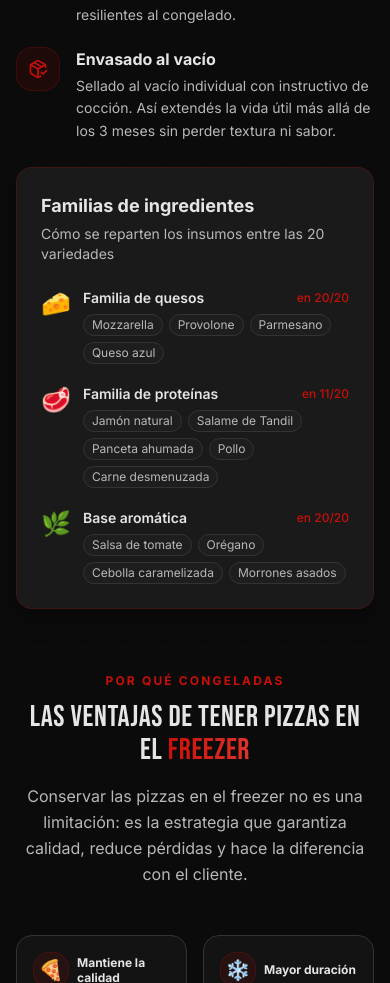
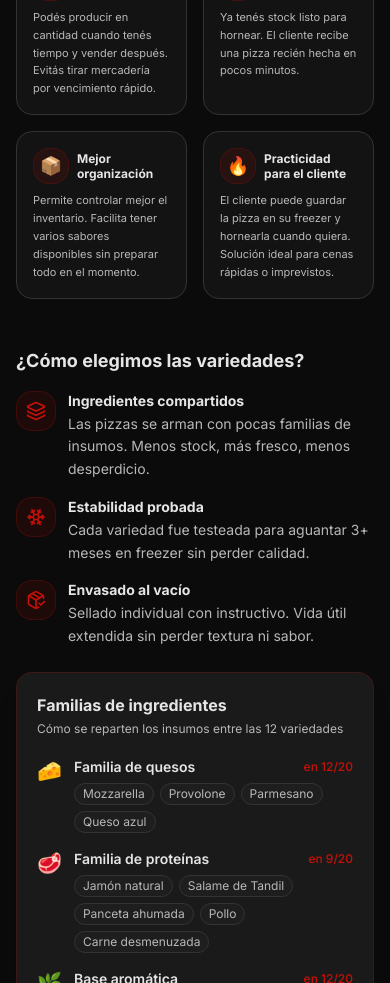
Before and after one commit to clickypizza-del/pizzas, a Next.js app: page /nosotros in a window 390 px wide. Shown: the part 2860-3843 px from the top of the page. Built offline with nearby package versions, Linux system fonts and the light colour scheme; no server answers.

Commit message:
Reorganizar Producción y conservación: simplificar, reordenar, mejorar diseño. Acomodar 12 variedades por categoría

```diff
--- a/src/components/site/freezer-section.tsx
+++ b/src/components/site/freezer-section.tsx
@@ -1,4 +1,4 @@
-import { Snowflake, ArrowRight, Lightbulb, Flame, Layers, PackageCheck } from "lucide-react";
+import { Snowflake, ArrowRight, PackageCheck, Layers } from "lucide-react";
 import { Button } from "@/components/ui/button";
 import { Reveal } from "@/components/site/reveal";
 import { SectionHeading } from "@/components/site/section-heading";
@@ -6,9 +6,6 @@ import {
   CATALOG_FAMILIES,
   CATALOG_STATS,
   FREEZER_ADVANTAGES,
-  FREEZER_SCIENCE_TIPS,
-  FREEZER_SCIENCE_TRICKS,
-  FREEZER_SCIENCE_TRICK_NOTE,
   type IngredientFamily,
 } from "@/lib/site-data";
 import { buildWhatsAppUrl, WA_MESSAGES } from "@/lib/whatsapp";
@@ -30,15 +27,13 @@ export function FreezerSection() {
                 Un catálogo <span className="text-gradient-brand">optimizado</span> para tu freezer
               </>
             }
-            description="No son pizzas al azar. Elegimos 20 variedades en 5 líneas que comparten ingredientes y soportan estar congeladas 3+ meses sin perder calidad. Hasta más tiempo si están bien envasadas al vacío."
+            description="No son pizzas al azar. Elegimos 12 variedades en 5 líneas que comparten ingredientes y soportan estar congeladas 3+ meses sin perder calidad."
           />
         </Reveal>
 
+        {/* Stats */}
         <Reveal delay={0.08}>
-          <ul
-            role="list"
-            className="grid grid-cols-2 lg:grid-cols-4 gap-4 mb-12"
-          >
+          <ul role="list" className="grid grid-cols-2 lg:grid-cols-4 gap-4 mb-12">
             {CATALOG_STATS.map((stat) => (
               <li
                 key={stat.label}
@@ -55,39 +50,66 @@ export function FreezerSection() {
           </ul>
         </Reveal>
 
-        <div className="grid lg:grid-cols-2 gap-6 lg:gap-16 items-start mb-16">
-          <Reveal delay={0.12}>
-            <div className="space-y-5">
-              <h3 className="text-xl sm:text-2xl font-bold text-foreground">
-                Por qué estas 20 variedades
+        {/* Ventajas en grid */}
+        <Reveal delay={0.12}>
+          <h3 className="text-xl sm:text-2xl font-bold text-foreground text-center mb-6">
+            ¿Por qué congeladas?
+          </h3>
+          <ul role="list" className="grid grid-cols-2 lg:grid-cols-3 gap-4 mb-12">
+            {FREEZER_ADVANTAGES.map((adv, i) => (
+              <li key={adv.id}>
+                <article className="group h-full bg-card/60 rounded-2xl border border-border p-4 sm:p-6 hover:border-primary/40 hover:shadow-lg hover:-translate-y-0.5 transition-all duration-300">
+                  <div className="flex items-center gap-2 sm:gap-3 mb-2 sm:mb-3">
+                    <div className="size-9 sm:size-11 rounded-xl bg-primary/10 border border-primary/20 flex items-center justify-center text-lg sm:text-xl flex-shrink-0 group-hover:scale-110 transition-transform">
+                      <span aria-hidden>{adv.emoji}</span>
+                    </div>
+                    <h4 className="text-xs sm:text-sm font-bold text-foreground leading-tight">
+                      {adv.title}
+                    </h4>
+                  </div>
+                  <p className="text-[11px] sm:text-xs text-muted-foreground leading-relaxed">
+                    {adv.description}
+                  </p>
+                </article>
+              </li>
+            ))}
+          </ul>
+        </Reveal>
+
+        {/* Lógica de ingredientes */}
+        <div className="grid lg:grid-cols-2 gap-6 lg:gap-10 items-start mb-12">
+          <Reveal delay={0.15}>
+            <div className="space-y-4">
+              <h3 className="text-lg sm:text-xl font-bold text-foreground">
+                ¿Cómo elegimos las variedades?
               </h3>
               <FeatureRow
                 icon={Layers}
                 title="Ingredientes compartidos"
-                description="Las 20 pizzas se arman con 3 familias de insumos. Menos SKUs, stock más fresco y menos desperdicio — eficiencia que trasladamos a tu precio."
+                description="Las pizzas se arman con pocas familias de insumos. Menos stock, más fresco, menos desperdicio."
               />
               <FeatureRow
                 icon={Snowflake}
-                title="Estabilidad en freezer"
-                description="Cada variedad fue probada para aguantar 3+ meses con excelente calidad. Quesos semiduros, salame y panceta son los más resilientes al congelado."
+                title="Estabilidad probada"
+                description="Cada variedad fue testeada para aguantar 3+ meses en freezer sin perder calidad."
               />
               <FeatureRow
                 icon={PackageCheck}
                 title="Envasado al vacío"
-                description="Sellado al vacío individual con instructivo de cocción. Así extendés la vida útil más allá de los 3 meses sin perder textura ni sabor."
+                description="Sellado individual con instructivo. Vida útil extendida sin perder textura ni sabor."
               />
             </div>
           </Reveal>
 
-          <Reveal delay={0.18}>
-            <div className="bg-card rounded-2xl border border-primary/20 p-6 sm:p-8 shadow-xl">
-              <h3 className="text-lg font-bold text-foreground mb-1">
+          <Reveal delay={0.2}>
+            <div className="bg-card rounded-2xl border border-primary/20 p-5 sm:p-6 shadow-xl">
+              <h3 className="text-base font-bold text-foreground mb-1">
                 Familias de ingredientes
               </h3>
-              <p className="text-sm text-muted-foreground mb-6">
-                Cómo se reparten los insumos entre las 20 variedades
+              <p className="text-xs text-muted-foreground mb-5">
+                Cómo se reparten los insumos entre las 12 variedades
               </p>
-              <ul role="list" className="space-y-5">
+              <ul role="list" className="space-y-4">
                 {CATALOG_FAMILIES.map((family) => (
                   <li key={family.id}>
                     <FamilyRow family={family} />
@@ -98,110 +120,8 @@ export function FreezerSection() {
           </Reveal>
         </div>
 
-        <Reveal>
-          <SectionHeading
-            eyebrow="Por qué congeladas"
-            title={
-              <>
-                Las ventajas de tener pizzas en el{" "}
-                <span className="text-gradient-brand">freezer</span>
-              </>
-            }
-            description="Conservar las pizzas en el freezer no es una limitación: es la estrategia que garantiza calidad, reduce pérdidas y hace la diferencia con el cliente."
-          />
-        </Reveal>
-
-        <ul
-          role="list"
-          className="grid grid-cols-2 lg:grid-cols-3 gap-4 mb-8 sm:mb-12"
-        >
-          {FREEZER_ADVANTAGES.map((adv, i) => (
-            <Reveal as="li" key={adv.id} delay={i * 0.07}>
-              <article className="group h-full bg-card/60 rounded-2xl border border-border p-4 sm:p-7 hover:border-primary/40 hover:shadow-lg hover:-translate-y-0.5 transition-all duration-300">
-                <div className="flex items-center gap-2 sm:gap-3 mb-2 sm:mb-4">
-                  <div className="size-9 sm:size-12 rounded-xl bg-primary/10 border border-primary/20 flex items-center justify-center text-xl sm:text-2xl flex-shrink-0 group-hover:scale-110 transition-transform">
-                    <span aria-hidden>{adv.emoji}</span>
-                  </div>
-                  <h3 className="text-xs sm:text-lg font-bold text-foreground leading-tight">
-                    {adv.title}
-                  </h3>
-                </div>
-                <p className="text-[11px] sm:text-sm text-muted-foreground leading-relaxed">
-                  {adv.description}
-                </p>
-              </article>
-            </Reveal>
-          ))}
-        </ul>
-
-        <Reveal delay={0.1}>
-          <div className="grid lg:grid-cols-2 gap-8">
-            <div className="flex items-start gap-4 bg-primary/5 border border-primary/20 rounded-2xl p-6">
-              <div className="size-10 rounded-xl bg-primary/15 flex items-center justify-center flex-shrink-0">
-                <Flame className="size-5 text-primary" aria-hidden />
-              </div>
-              <div>
-                <h3 className="font-bold text-foreground text-sm mb-1">
-                  El truco del choque de calor
-                </h3>
-                <p className="text-sm text-muted-foreground leading-relaxed mb-3">
-                  {FREEZER_SCIENCE_TRICK_NOTE}
-                </p>
-                <ul className="space-y-2">
-                  {FREEZER_SCIENCE_TRICKS.map((trick) => (
-                    <li key={trick.id} className="flex items-start gap-2">
-                      <span className="mt-1 inline-block size-1.5 rounded-full bg-primary flex-shrink-0" />
-                      <span className="text-sm text-muted-foreground">
-                        <strong className="text-foreground font-semibold">{trick.product}:</strong> {trick.instruction}
-                      </span>
-                    </li>
-                  ))}
-                </ul>
-              </div>
-            </div>
-
-            <div className="bg-card rounded-2xl border border-border overflow-hidden">
-              <div className="flex items-center gap-3 px-4 sm:px-6 py-4 bg-primary/10 border-b border-border">
-                <Snowflake className="size-5 text-primary" aria-hidden />
-                <h3 className="font-bold text-foreground text-sm">
-                  Consejos maestros para productos de harina
-                </h3>
-              </div>
-              <div className="overflow-x-auto">
-              <table className="w-full min-w-[480px]">
-                <thead>
-                  <tr className="border-b border-border">
-                    <th className="text-left text-xs font-bold text-muted-foreground px-4 sm:px-6 py-3 uppercase tracking-wider">
-                      Producto
-                    </th>
-                    <th className="text-left text-xs font-bold text-muted-foreground px-4 sm:px-6 py-3 uppercase tracking-wider">
-                      Mejor técnica
-                    </th>
-                  </tr>
-                </thead>
-                <tbody>
-                  {FREEZER_SCIENCE_TIPS.map((tip, i) => (
-                    <tr
-                      key={tip.id}
-                      className={i < FREEZER_SCIENCE_TIPS.length - 1 ? "border-b border-border" : ""}
-                    >
-                      <td className="px-4 sm:px-6 py-3 text-sm font-semibold text-foreground whitespace-nowrap">
-                        {tip.product}
-                      </td>
-                      <td className="px-4 sm:px-6 py-3 text-sm text-muted-foreground">
-                        {tip.technique}
-                      </td>
-                    </tr>
-                  ))}
-                </tbody>
-              </table>
-              </div>
-            </div>
-          </div>
-        </Reveal>
-
-        <Reveal delay={0.2}>
-          <div className="mt-12 text-center">
+        <Reveal delay={0.25}>
+          <div className="text-center">
             <Button asChild size="lg" className="cta-section">
               <a
                 href={buildWhatsAppUrl(WA_MESSAGES.general)}
@@ -229,12 +149,12 @@ function FeatureRow({
   description: string;
 }) {
   return (
-    <div className="flex items-start gap-4">
-      <div className="size-11 rounded-xl bg-primary/10 border border-primary/20 flex items-center justify-center flex-shrink-0">
+    <div className="flex items-start gap-3">
+      <div className="size-10 rounded-xl bg-primary/10 border border-primary/20 flex items-center justify-center flex-shrink-0">
         <Icon className="size-5 text-primary" aria-hidden />
       </div>
       <div>
-        <h4 className="font-bold text-foreground mb-1">{title}</h4>
+        <h4 className="font-bold text-foreground text-sm mb-0.5">{title}</h4>
         <p className="text-sm text-muted-foreground leading-relaxed">
           {description}
         </p>
@@ -246,7 +166,7 @@ function FeatureRow({
 function FamilyRow({ family }: { family: IngredientFamily }) {
   return (
     <div className="flex items-start gap-3">
-      <span className="text-2xl flex-shrink-0" aria-hidden>
+      <span className="text-xl flex-shrink-0" aria-hidden>
         {family.emoji}
       </span>
       <div className="flex-1 min-w-0">
```
Also changed, not shown: src/components/site/freezer-advantages-section.tsx (+4 -31 lines), src/components/site/freezer-science-section.tsx (+26 -45 lines), src/lib/site-data.ts (+4 -4 lines).
